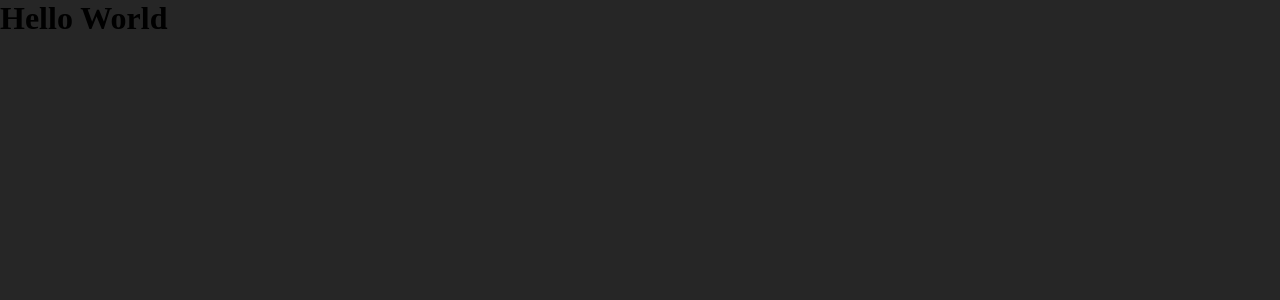
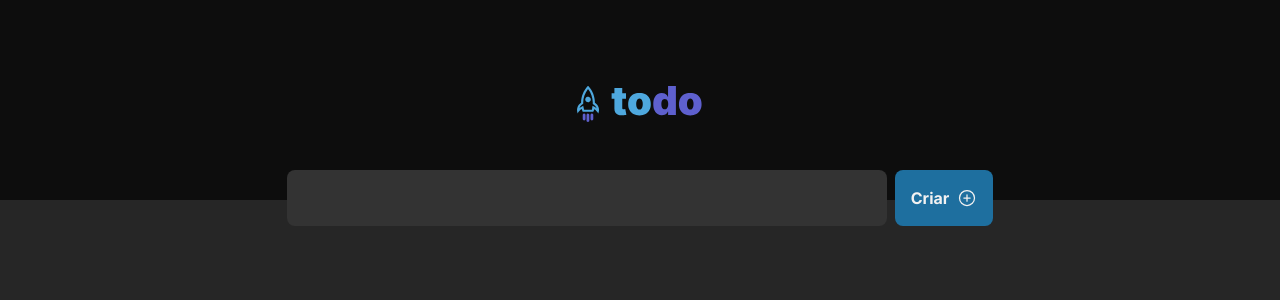
Before and after one commit to jessica-guedes/todo-list-ignite, a React (Vite) app: page / in a window 1280 px wide. Shown: the top 300 px of the page. Built offline with nearby package versions, Linux system fonts and the light colour scheme.

Commit message:
component Header estruturado e estilizado

```diff
--- a/index.html
+++ b/index.html
@@ -2,8 +2,12 @@
 <html lang="en">
   <head>
     <meta charset="UTF-8" />
-    <link rel="icon" type="image/svg+xml" href="/vite.svg" />
+    <link rel="preconnect" href="https://fonts.googleapis.com">
+    <link rel="preconnect" href="https://fonts.gstatic.com" crossorigin>
+
+
     <meta name="viewport" content="width=device-width, initial-scale=1.0" />
+    <link href="https://fonts.googleapis.com/css2?family=Inter:wght@400;700&display=swap" rel="stylesheet">
     <title>To Do List</title>
   </head>
   <body>
--- a/package.json
+++ b/package.json
@@ -9,6 +9,7 @@
     "preview": "vite preview"
   },
   "dependencies": {
+    "@phosphor-icons/react": "^2.0.6",
     "react": "^18.2.0",
     "react-dom": "^18.2.0"
   },
--- a/src/App.tsx
+++ b/src/App.tsx
@@ -1,8 +1,11 @@
+import { Header } from './components/Header'
 import './global.css'
 
 function App() {
   return (
-    <h1>Hello World</h1>
+    <div>
+      <Header />
+    </div>
   )
 }
 
--- /dev/null
+++ b/src/components/Header.module.css
@@ -0,0 +1,54 @@
+.header {
+  display: flex;
+  justify-content: center;
+  background: var(--gray-700);
+  height: 12.5rem;
+}
+
+.header img {
+  align-self: center;
+  height: 3rem;
+}
+
+.form {
+  display: flex;
+  justify-content: center;
+  gap: 0.5rem;
+  margin-top: calc(0px - 1.5rem - 6px);
+}
+
+.form input {
+  background: var(--gray-400);
+  height: 3.5rem;
+  width: 37.5rem;
+  padding: 1rem;
+  border-radius: 8px;
+  border: 0;
+  outline: 0;
+  resize: none;
+
+
+  color: var(--gray-300);
+  font-size: 1rem;
+}
+
+.form button {
+  background: var(--blue-dark);
+  color: var(--gray-100);
+  border: 0;
+  border-radius: 8px;
+
+  padding: 1rem;
+  font-weight: 700;
+
+  display: flex;
+  align-items: center;
+  justify-content: center;
+  gap: 0.5rem;
+
+  transition: color 0.1s, background-color 0.1s
+}
+
+.form button:hover {
+  background: var(--blue-light);
+}
--- /dev/null
+++ b/src/components/Header.tsx
@@ -0,0 +1,21 @@
+import styles from './Header.module.css';
+import todoLogo from '../assets/todo-logo.svg';
+import { PlusCircle } from '@phosphor-icons/react';
+
+export function Header(){
+  return(
+    <div>
+      <header className={styles.header}>
+        <img src={todoLogo} alt="" />
+      </header>
+
+      <form className={styles.form}>
+        <input type="text" />
+        <button>
+          Criar
+          <PlusCircle size={20}/>
+        </button>
+      </form>
+    </div>
+  );
+}
--- a/src/global.css
+++ b/src/global.css
@@ -17,4 +17,11 @@
 
 body {
   background: var(--gray-500);
+  -webkit-font-smoothing: antialiased;
 }
+
+body, input, button {
+  font-family: 'Inter', sans-serif;
+  font-size: 1rem;
+  font-weight: 400;
+}
```
Also changed, not shown: src/assets/todo-logo.svg (added), 1 other file (tests, documents, lock files or other folders).
